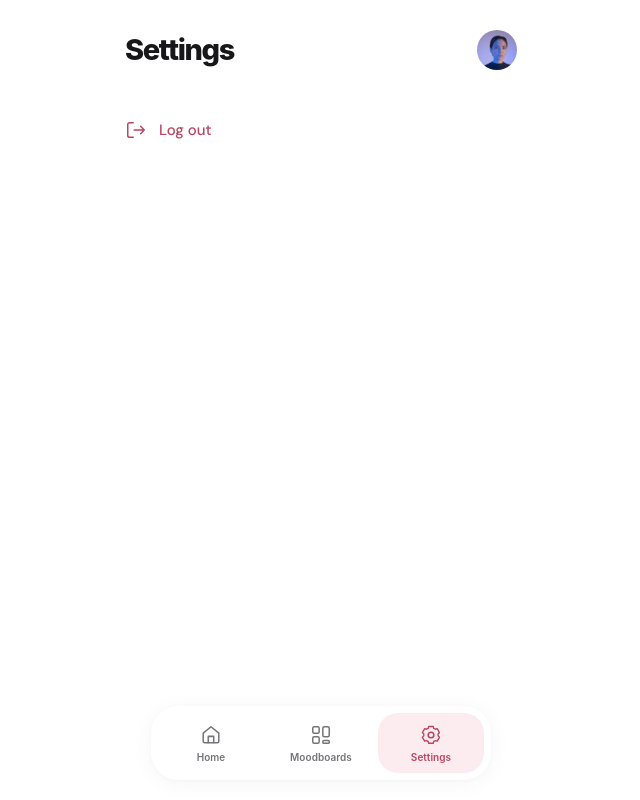
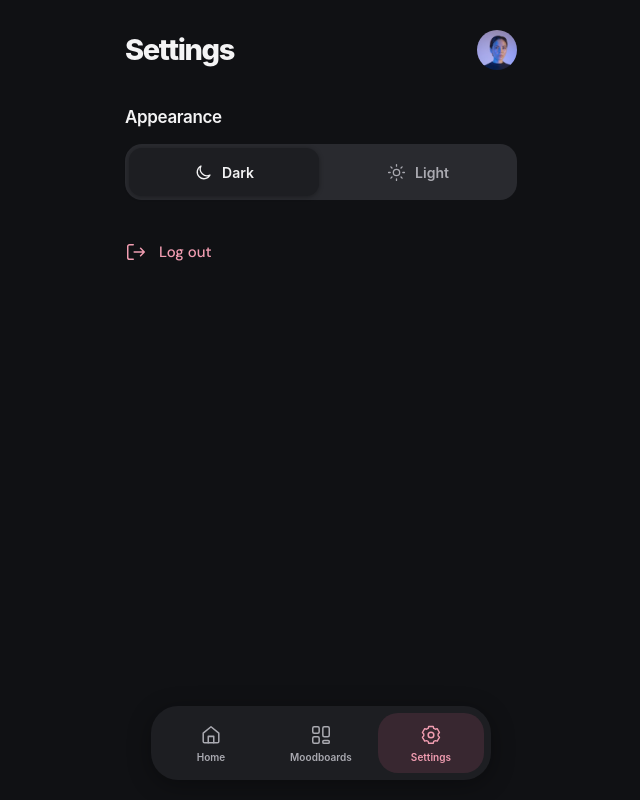
Before and after one commit to davidlikestonotlearn/moodboard, a React (Vite) app: page / in a window 1280 px wide. Both pictures are taken after a click on the button "Settings". Shown: the whole page, without its empty margins (319-959 px from the left). Built offline with nearby package versions, Linux system fonts and the light colour scheme; a web font is replaced by a local one.

Commit message:
Add persistent dark and light appearance settings

```diff
--- a/index.html
+++ b/index.html
@@ -3,7 +3,7 @@
   <head>
     <meta charset="UTF-8" />
     <meta name="viewport" content="width=device-width, initial-scale=1.0, viewport-fit=cover" />
-    <meta name="theme-color" content="#ffffff" />
+    <meta name="theme-color" content="#101114" />
     <meta name="description" content="A little collection of things that feel like you. A static moodboard prototype." />
     <title>Moodboard</title>
   </head>
--- a/src/App.jsx
+++ b/src/App.jsx
@@ -1,4 +1,4 @@
-import { useEffect, useRef, useState } from 'react';
+import { useEffect, useLayoutEffect, useRef, useState } from 'react';
 import { Header } from './components/Header';
 import { Moodboard } from './components/Moodboard';
 import { BottomNavigation } from './components/BottomNavigation';
@@ -14,6 +14,13 @@
   const [selectedBoard, setSelectedBoard] = useState(recentMoodboard);
   const [isEditing, setIsEditing] = useState(false);
   const [boardItemsById, setBoardItemsById] = useState({});
+  const [theme, setTheme] = useState(() => {
+    try {
+      return localStorage.getItem('moodboard-theme') === 'light' ? 'light' : 'dark';
+    } catch {
+      return 'dark';
+    }
+  });
   const mainContentRef = useRef(null);
   const isMoodboard = !showAllMoodboards && selectedTab === 'moodboards';
   const boards = moodboards.map((board) => ({ ...board, items: boardItemsById[board.id] ?? board.items }));
@@ -28,6 +35,16 @@
   useEffect(() => {
     if (isMoodboard) mainContentRef.current?.focus();
   }, [isMoodboard, selectedBoard]);
+
+  useLayoutEffect(() => {
+    document.documentElement.dataset.theme = theme;
+    document.querySelector('meta[name="theme-color"]')?.setAttribute('content', theme === 'dark' ? '#101114' : '#ffffff');
+    try {
+      localStorage.setItem('moodboard-theme', theme);
+    } catch {
+      // The theme still works for this session when browser storage is unavailable.
+    }
+  }, [theme]);
 
   function openMoodboard(board) {
     setIsEditing(false);
@@ -77,7 +94,7 @@
           />
         )}
         {isMoodboard && <Moodboard items={currentBoard.items} isEditing={isEditing} onWidgetLongPress={() => setIsEditing(true)} onDeleteWidget={deleteWidget} onMoveWidget={moveBoardWidget} />}
-        {!showAllMoodboards && selectedTab === 'settings' && <SettingsPage />}
+        {!showAllMoodboards && selectedTab === 'settings' && <SettingsPage theme={theme} onThemeChange={setTheme} />}
       </main>
       <BottomNavigation items={navigationItems} selectedId={selectedTab} onSelect={selectTab} />
     </div>
--- a/src/components/Icon.jsx
+++ b/src/components/Icon.jsx
@@ -7,6 +7,8 @@
   settings: <><path d="m9.2 3-.6 2.3-2 .9-2.1-.7-2.7 4.6 1.6 1.7v2.3l-1.6 1.7 2.7 4.6 2.1-.7 2 .9.6 2.3h5.4l.6-2.3 2-.9 2.1.7 2.7-4.6-1.6-1.7v-2.3l1.6-1.7-2.7-4.6-2.1.7-2-.9-.6-2.3Z" transform="translate(1 0) scale(.92)" /><circle cx="12" cy="12" r="3.1" /></>,
   organize: <><rect x="3" y="3" width="7" height="7" rx="1.5" /><rect x="3" y="14" width="7" height="7" rx="1.5" /><rect x="14" y="14" width="7" height="7" rx="1.5" /><path d="M17.5 3v7M14 6.5h7" /></>,
   more: <><circle cx="5" cy="12" r="1.25" fill="currentColor" stroke="none" /><circle cx="12" cy="12" r="1.25" fill="currentColor" stroke="none" /><circle cx="19" cy="12" r="1.25" fill="currentColor" stroke="none" /></>,
+  moon: <path d="M20.2 15.2A8.5 8.5 0 0 1 8.8 3.8 8.5 8.5 0 1 0 20.2 15.2Z" />,
+  sun: <><circle cx="12" cy="12" r="4" /><path d="M12 2v2m0 16v2M4.9 4.9l1.4 1.4m11.4 11.4 1.4 1.4M2 12h2m16 0h2M4.9 19.1l1.4-1.4M17.7 6.3l1.4-1.4" /></>,
 };
 
 export function Icon({ name, className = '' }) {
--- a/src/components/SettingsPage.jsx
+++ b/src/components/SettingsPage.jsx
@@ -1,8 +1,21 @@
 import { Icon } from './Icon';
 
-export function SettingsPage() {
+export function SettingsPage({ theme, onThemeChange }) {
   return (
     <div className="settings-page">
+      <section className="settings-section" aria-labelledby="appearance-heading">
+        <h2 id="appearance-heading">Appearance</h2>
+        <div className="theme-options" role="group" aria-label="Color theme">
+          <button type="button" className={`theme-option${theme === 'dark' ? ' is-selected' : ''}`} aria-pressed={theme === 'dark'} onClick={() => onThemeChange('dark')}>
+            <Icon name="moon" />
+            <span>Dark</span>
+          </button>
+          <button type="button" className={`theme-option${theme === 'light' ? ' is-selected' : ''}`} aria-pressed={theme === 'light'} onClick={() => onThemeChange('light')}>
+            <Icon name="sun" />
+            <span>Light</span>
+          </button>
+        </div>
+      </section>
       <button type="button" className="logout-button">
         <Icon name="logout" />
         <span>Log out</span>
--- a/src/styles.css
+++ b/src/styles.css
@@ -6,11 +6,23 @@
 
 :root {
   font-family: 'DM Sans', -apple-system, BlinkMacSystemFont, 'Segoe UI', sans-serif;
-  color: #171719;
-  background: #fff;
+  color-scheme: dark;
+  color: var(--text);
+  background: var(--background);
   font-synthesis: none;
   -webkit-font-smoothing: antialiased;
   text-rendering: optimizeLegibility;
+  --background: #101114;
+  --text: #f4f4f5;
+  --surface: #1d1e22;
+  --surface-muted: #292a2f;
+  --muted: #aaaab1;
+  --accent: #f19db1;
+  --accent-soft: #382730;
+  --image-background: #292a2f;
+  --playlist-background: #08090b;
+  --nav-shadow: 0 5px 24px #0005;
+  --button-shadow: 0 1px 5px #0005;
   --safe-top: env(safe-area-inset-top, 0px);
   --safe-bottom: env(safe-area-inset-bottom, 0px);
   --grid-gap: 10px;
@@ -19,11 +31,26 @@
   --board-width: min(376px, calc(100vw - 2 * var(--shell-padding)), calc((100dvh - 206px - var(--safe-top) - var(--safe-bottom) - var(--grid-gap)) / 2));
 }
 
+:root[data-theme='light'] {
+  color-scheme: light;
+  --background: #fff;
+  --text: #171719;
+  --surface: #fff;
+  --surface-muted: #f4f4f4;
+  --muted: #777479;
+  --accent: #b94662;
+  --accent-soft: #fcecf0;
+  --image-background: #f1efed;
+  --playlist-background: #1c1c1e;
+  --nav-shadow: 0 3px 22px #24202a0b, 0 1px 5px #24202a06;
+  --button-shadow: 0 1px 5px #0002;
+}
+
 * { box-sizing: border-box; }
 html, body, #root { width: 100%; height: 100%; margin: 0; }
 body { overflow: hidden; overscroll-behavior: none; }
 button { font: inherit; color: inherit; border: 0; padding: 0; background: none; -webkit-tap-highlight-color: transparent; }
-button:focus-visible { outline: 2px solid #d15b74; outline-offset: 4px; }
+button:focus-visible { outline: 2px solid var(--accent); outline-offset: 4px; }
 
 .app-shell {
   width: min(100%, 440px);
@@ -42,16 +69,21 @@
 .header-title.has-back h1 { font-size: 24px; letter-spacing: -.8px; }
 .back-button { width: 44px; height: 44px; margin-left: -10px; flex-shrink: 0; display: grid; place-items: center; border-radius: 50%; cursor: pointer; }
 .header-actions { display: flex; align-items: center; gap: 10px; flex-shrink: 0; }
-.board-tools { display: flex; align-items: center; padding: 2px; background: #f4f4f4; border-radius: 24px; }
+.board-tools { display: flex; align-items: center; padding: 2px; background: var(--surface-muted); border-radius: 24px; }
 .tool-button { width: 39px; height: 40px; display: grid; place-items: center; border-radius: 50%; }
 .tool-button svg { width: 20px; height: 20px; }
-.done-button { min-width: 64px; min-height: 40px; padding: 0 12px; border-radius: 20px; background: #fcecf0; color: #b94662; font-size: 14px; font-weight: 700; cursor: pointer; }
+.done-button { min-width: 64px; min-height: 40px; padding: 0 12px; border-radius: 20px; background: var(--accent-soft); color: var(--accent); font-size: 14px; font-weight: 700; cursor: pointer; }
 .profile-button { width: 40px; height: 40px; border-radius: 50%; overflow: hidden; }
 .profile-button img { width: 100%; height: 100%; object-fit: cover; display: block; }
 
 .board-stage { flex: 1 1 0; min-height: 0; display: flex; align-items: center; justify-content: center; }
 .settings-page { width: 100%; height: 100%; padding-top: 12px; }
-.logout-button { display: flex; align-items: center; gap: 12px; width: 100%; min-height: 48px; padding: 8px 0; color: #b94662; font-size: 15px; font-weight: 500; text-align: left; cursor: pointer; }
+.settings-section h2 { margin: 0 0 16px; font-size: 17px; line-height: 1.3; letter-spacing: -.35px; font-weight: 600; }
+.theme-options { display: grid; grid-template-columns: repeat(2, minmax(0, 1fr)); gap: 4px; width: 100%; padding: 4px; border-radius: 17px; background: var(--surface-muted); }
+.theme-option { min-height: 48px; display: flex; align-items: center; justify-content: center; gap: 9px; border-radius: 13px; color: var(--muted); font-size: 14px; font-weight: 600; cursor: pointer; }
+.theme-option svg { width: 19px; height: 19px; }
+.theme-option.is-selected { background: var(--surface); color: var(--text); box-shadow: var(--button-shadow); }
+.logout-button { display: flex; align-items: center; gap: 12px; width: 100%; min-height: 48px; margin-top: 28px; padding: 8px 0; color: var(--accent); font-size: 15px; font-weight: 500; text-align: left; cursor: pointer; }
 .logout-button svg { width: 22px; height: 22px; }
 .home-page { width: 100%; height: 100%; min-height: 0; display: flex; flex-direction: column; gap: 32px; padding-top: 12px; }
 .home-section h2 { margin: 0 0 16px; font-size: 17px; line-height: 1.3; letter-spacing: -.35px; font-weight: 600; }
@@ -61,14 +93,14 @@
 .recent-moodboard-title { display: block; margin-top: 12px; font-size: 14px; line-height: 1.4; font-weight: 500; }
 .all-moodboards { flex: 1; min-height: 0; }
 .all-moodboards-button { width: 100%; min-height: 44px; display: flex; align-items: center; justify-content: space-between; gap: 12px; text-align: left; cursor: pointer; }
-.all-moodboards-button svg { width: 18px; height: 18px; color: #777479; }
+.all-moodboards-button svg { width: 18px; height: 18px; color: var(--muted); }
 .all-moodboards-page { width: 100%; height: 100%; min-height: 0; overflow-y: auto; padding-top: 12px; }
 .moodboard-list { list-style: none; margin: 0; padding: 0; display: grid; gap: 16px; }
 .moodboard-list-item { width: 100%; min-height: 72px; display: flex; align-items: center; gap: 16px; text-align: left; border-radius: 9px; cursor: pointer; }
-.moodboard-list-thumbnail { width: 64px; height: 64px; flex-shrink: 0; display: grid; place-items: center; overflow: hidden; border-radius: 7px; background: #f1efed; }
+.moodboard-list-thumbnail { width: 64px; height: 64px; flex-shrink: 0; display: grid; place-items: center; overflow: hidden; border-radius: 7px; background: var(--image-background); }
 .moodboard-list-thumbnail img { display: block; width: 100%; height: 100%; object-fit: cover; }
 .moodboard-list-title { flex: 1; min-width: 0; overflow-wrap: anywhere; font-size: 15px; font-weight: 500; }
-.moodboard-list-item > svg { width: 18px; height: 18px; color: #777479; flex-shrink: 0; }
+.moodboard-list-item > svg { width: 18px; height: 18px; color: var(--muted); flex-shrink: 0; }
 .moodboard {
   width: var(--board-width);
   display: grid;
@@ -78,15 +110,15 @@
   container-type: inline-size;
 }
 .board-widget { position: relative; min-width: 0; min-height: 0; overflow: hidden; border-radius: 9px; }
-.image-widget { margin: 0; background: #f1efed; }
+.image-widget { margin: 0; background: var(--image-background); }
 .image-widget img { width: 100%; height: 100%; display: block; object-fit: cover; user-select: none; }
 .board-widget.is-interactive { touch-action: none; user-select: none; }
 .board-widget.is-holding, .board-widget.is-editing { outline: 2px solid #85858a; outline-offset: -2px; }
 .board-widget.is-editing:not(.is-dragging) { cursor: grab; }
 .board-widget.is-dragging { z-index: 2; opacity: .82; cursor: grabbing; }
-.delete-widget-button { position: absolute; top: 8px; right: 8px; width: 32px; height: 32px; display: grid; place-items: center; border-radius: 50%; background: #fff; color: #b94662; box-shadow: 0 1px 5px #0002; font-size: 23px; line-height: 1; cursor: pointer; }
+.delete-widget-button { position: absolute; top: 8px; right: 8px; width: 32px; height: 32px; display: grid; place-items: center; border-radius: 50%; background: var(--surface); color: var(--accent); box-shadow: var(--button-shadow); font-size: 23px; line-height: 1; cursor: pointer; }
 
-.playlist-widget { padding: clamp(8px, 3.4cqw, 14px); background: #1c1c1e; color: #fafafa; }
+.playlist-widget { padding: clamp(8px, 3.4cqw, 14px); background: var(--playlist-background); color: #fafafa; }
 .track-list { height: 100%; display: grid; grid-template-rows: repeat(3, minmax(0, 1fr)); gap: clamp(3px, 1.6cqw, 6px); list-style: none; padding: 0; margin: 0; }
 .track { display: flex; align-items: center; gap: clamp(9px, 3.3cqw, 13px); min-width: 0; min-height: 0; }
 .track-artwork { height: 100%; max-height: 36px; width: auto; aspect-ratio: 1; object-fit: cover; border-radius: 3px; flex-shrink: 0; }
@@ -101,11 +133,11 @@
   .track-artist { flex: 1 1 auto; font-size: 9px; margin-top: 0 !important; }
 }
 
-.bottom-navigation { width: min(100%, 340px); height: 74px; flex: 0 0 74px; margin-inline: auto; display: grid; grid-template-columns: repeat(3, minmax(0, 1fr)); gap: 4px; padding: 7px; border-radius: 27px; background: #fff; box-shadow: 0 3px 22px #24202a0b, 0 1px 5px #24202a06; }
-.navigation-item { display: flex; flex-direction: column; align-items: center; justify-content: center; gap: 5px; min-width: 0; border-radius: 20px; color: #777479; }
+.bottom-navigation { width: min(100%, 340px); height: 74px; flex: 0 0 74px; margin-inline: auto; display: grid; grid-template-columns: repeat(3, minmax(0, 1fr)); gap: 4px; padding: 7px; border-radius: 27px; background: var(--surface); box-shadow: var(--nav-shadow); }
+.navigation-item { display: flex; flex-direction: column; align-items: center; justify-content: center; gap: 5px; min-width: 0; border-radius: 20px; color: var(--muted); }
 .navigation-item svg { width: 22px; height: 22px; }
 .navigation-item span { font-size: 10px; line-height: 1.2; font-weight: 600; letter-spacing: .05px; }
-.navigation-item.is-selected { color: #b94662; background: #fcecf0; }
+.navigation-item.is-selected { color: var(--accent); background: var(--accent-soft); }
 
 @media (max-width: 360px) {
   :root { --shell-padding: 18px; --grid-gap: 8px; }
```
Also changed, not shown: 1 other file (tests, documents, lock files or other folders).
